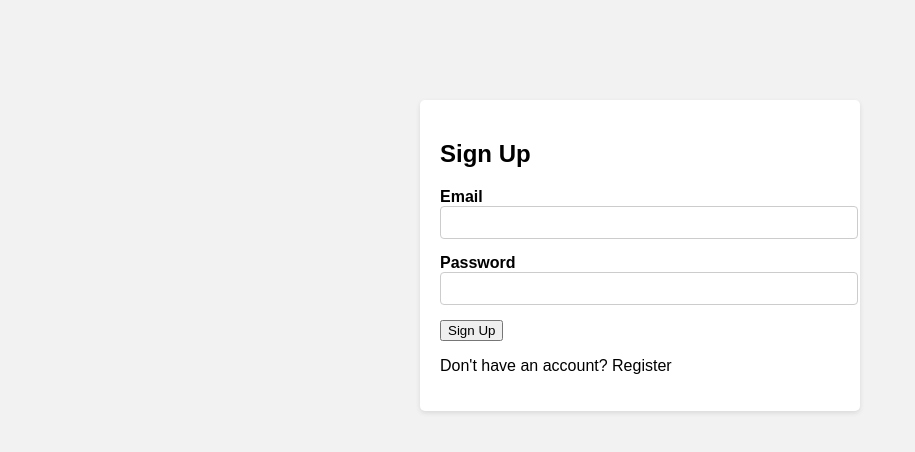
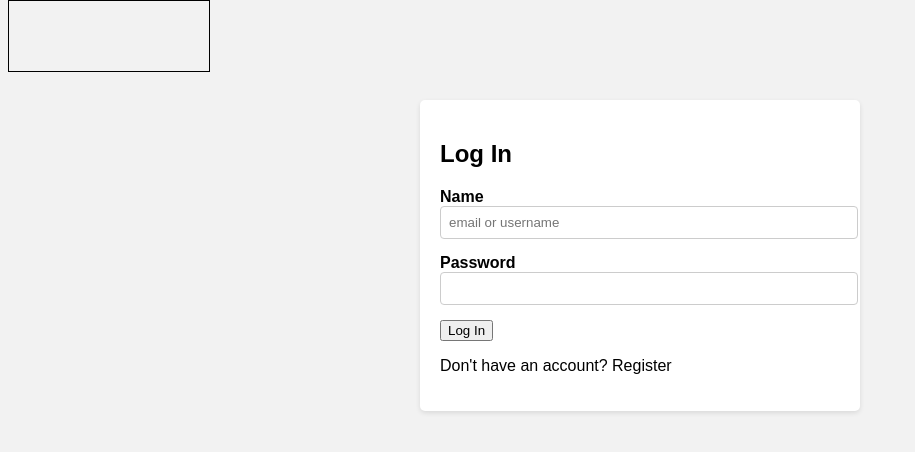
Before and after one commit to Mansafreo/cvBuilder, a website: page API/public/index.html in a window 1280 px wide. Both pictures are taken after a click on the element "Already have an account? Sign in". Shown: the whole page, without its empty margins (0-915 px from the left). Drawn offline with Linux system fonts and the light colour scheme.

Commit message:
testing stuff, not important

```diff
--- a/API/public/index.html
+++ b/API/public/index.html
@@ -47,6 +47,15 @@
       color: red;
       margin-bottom: 20px;
     }
+    .user{
+      display: block;
+      width:200px;
+      height: 70px;
+      border: 1px solid black;
+      position: absolute;
+      top: 0;
+      right: 2;
+    }
   </style>
   <script>
     function toggleForm() {
@@ -59,6 +68,9 @@
   </script>
 </head>
 <body>
+  <div class="user">
+
+  </div>
   <div class="container">
     <!--a div to show errors-->
     <div id="errors"></div>
@@ -83,17 +95,17 @@
     </form>
 
     <form id="signup-form" style="display: none;">
-      <h2>Sign Up</h2>
+      <h2>Log In</h2>
       <div class="form-group">
-        <label for="email">Email</label>
-        <input type="email" id="email" name="email" required>
+        <label for="email">Name</label>
+        <input type="text" id="Logusername" name="username"  placeholder="email or username">
       </div>
       <div class="form-group">
         <label for="password">Password</label>
-        <input type="password" id="password" name="password" required>
+        <input type="password" id="Logpassword" name="password" required>
       </div>
       <div class="form-group">
-        <button type="submit">Sign Up</button>
+        <button type="submit">Log In</button>
       </div>
       <p class="toggle-link" onclick="toggleForm()">Don't have an account? Register</p>
     </form>
```
